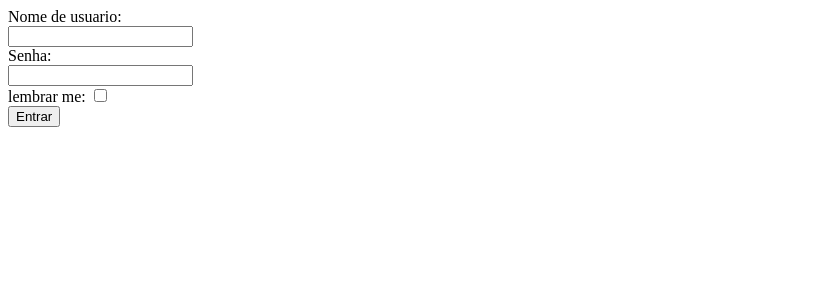
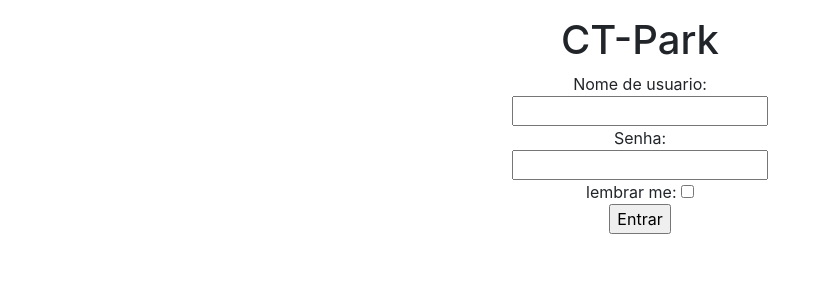
Before and after one commit to PavaniVitor/Ling-Park, a Flask app: page /login in a window 1280 px wide. Shown: the top 300 px of the page, without its empty margins (0-823 px from the left). Run offline with Flask 2, Linux system fonts and the light colour scheme; some libraries are stand-ins or nearby versions.

Commit message:
Páginas Html alteradas

```diff
--- a/app/templates/login.html
+++ b/app/templates/login.html
@@ -1,17 +1,49 @@
+<!doctype html>
+<form action="/login" method = "POST"></form>
+<html lang="pt">
+  <head>
+    <meta charset="utf-8">
+    <meta name="viewport" content="width=device-width, initial-scale=1, shrink-to-fit=no">
+    <meta name="description" content="">
+    <meta name="author" content="">
+
+    <title>CT-Park</title>
+    <link rel="icon" href="{{url_for('static', filename = 'favicon.ico')}}">
+    <!-- Bootstrap core CSS -->
+    <link href= "{{url_for('static', filename = 'css/bootstrap.min.css' ) }}" rel="stylesheet">
+    <!-- Custom styles for this template -->
+    <link rel="stylesheet" href="{{ url_for('static' , filename='css/cover.css' ) }}">
+
+  </head>
+
+    <body class="text-center">
+            <div class="cover-container d-flex w-100 h-100 p-3 mx-auto flex-column">
+              <header class="masthead mb-auto">
+                <div class="inner">
+                  <h1 class="masthead-brand">CT-Park</h1>
+                </div>
+              </header>
+
+      <main role="main" class="inner cover">
             {% block content %}
-
-
-<form action="/login" method = "POST">
              {{ login_form.csrf_token }}
              Nome de usuario: <br>
              {{ login_form.username() }}<br>
              Senha:<br>
              {{ login_form.password() }}<br>
              lembrar me:  {{ login_form.remember_me() }}
-
+            {% endblock %}
             <br>
             <input type="submit" value="Entrar">
             <br>
+        </main>
+
+      <footer class="mastfoot mt-auto">
+            <div class="inner">
+            </div>
+          </footer>
+        </div>
+
+</body>
 </form>
-
-{% endblock %}
+</html>
```
Also changed, not shown: app/templates/index.html (added, +47 -0 lines). Lines whose indentation alone changed are shown as unchanged.
